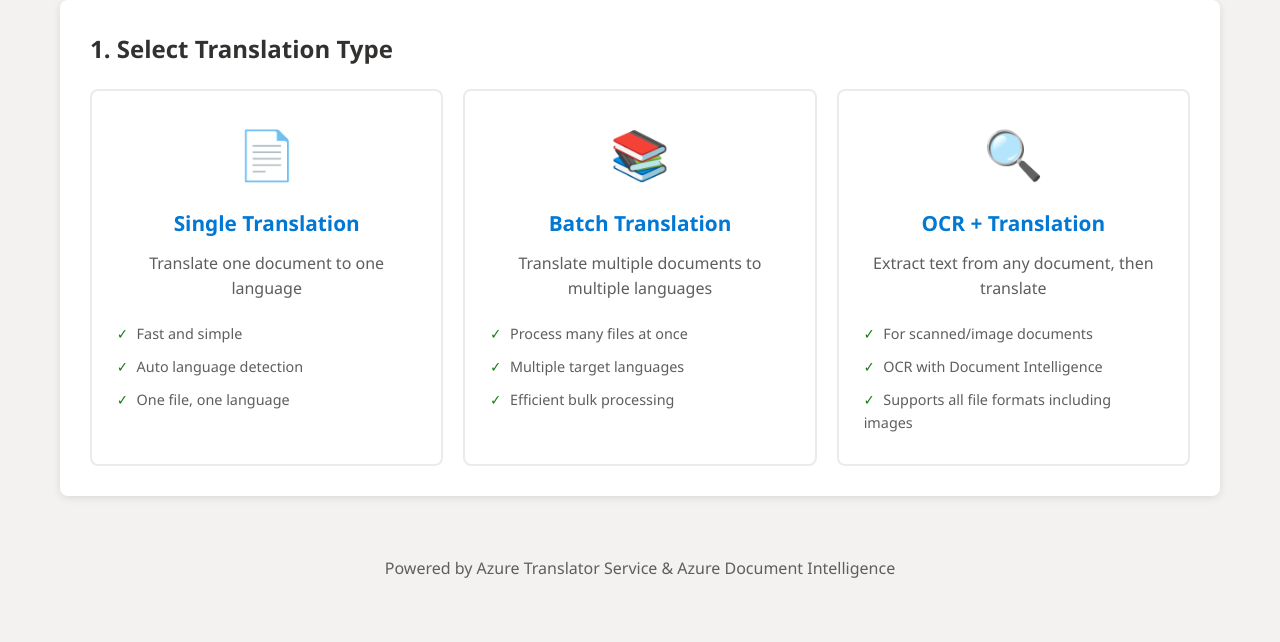
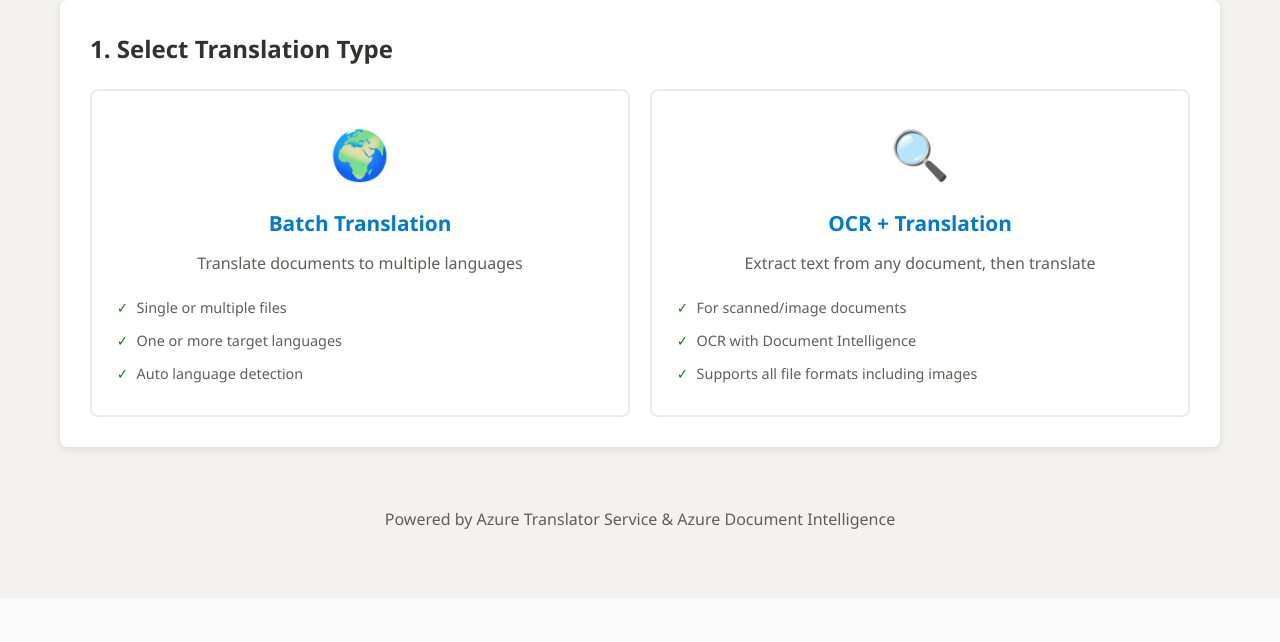
Before and after one commit to christopherwoodland/translate-api-and-ui, a Flask app: page / in a window 1280 px wide. Shown: the part 202-844 px from the top of the page. After the commit the page ends 731 px from the top, so only its background shows below. Run offline with Flask 3, Linux system fonts and the light colour scheme; some libraries are stand-ins or nearby versions.

Commit message:
Refine translation type options and update UI elements for clarity

```diff
--- a/static/js/app.js
+++ b/static/js/app.js
@@ -123,14 +123,14 @@ function selectType(type) {
     const languageLimitNotice = document.getElementById('language-limit-notice');
     const languageLimitText = document.getElementById('language-limit-text');
 
-    if (type === 'single' || type === 'ocr') {
+    if (type === 'ocr') {
         fileInput.removeAttribute('multiple');
         fileLimitText.textContent = 'Select one document file (max 100MB)';
         languageLimitNotice.style.display = 'block';
         languageLimitText.textContent = 'Select exactly one target language';
     } else {
         fileInput.setAttribute('multiple', 'multiple');
-        fileLimitText.textContent = 'Select multiple document files (max 100MB each)';
+        fileLimitText.textContent = 'Select one or more document files (max 100MB each)';
         languageLimitNotice.style.display = 'block';
         languageLimitText.textContent = 'Select one or more target languages';
     }
@@ -163,8 +163,8 @@ function handleFiles(files) {
         return;
     }
 
-    // For single/ocr, only allow one file
-    if ((selectedType === 'single' || selectedType === 'ocr') && uploadedFiles.length > 0) {
+    // For OCR, only allow one file
+    if (selectedType === 'ocr' && uploadedFiles.length > 0) {
         uploadedFiles = [];
     }
 
@@ -174,7 +174,7 @@ function handleFiles(files) {
             return;
         }
 
-        if ((selectedType === 'single' || selectedType === 'ocr') && uploadedFiles.length === 0) {
+        if (selectedType === 'ocr' && uploadedFiles.length === 0) {
             uploadedFiles.push(file);
         } else if (selectedType === 'batch') {
             uploadedFiles.push(file);
@@ -249,7 +249,7 @@ function removeFile(index) {
 function toggleLanguage(code) {
     const option = document.querySelector(`.language-option[data-code="${code}"]`);
 
-    if (selectedType === 'single' || selectedType === 'ocr') {
+    if (selectedType === 'ocr') {
         // Single selection
         selectedLanguages = [code];
         document.querySelectorAll('.language-option').forEach(opt => {
--- a/templates/index.html
+++ b/templates/index.html
@@ -18,25 +18,14 @@
             <section class="card">
                 <h2>1. Select Translation Type</h2>
                 <div class="translation-types">
-                    <div class="type-option" data-type="single">
-                        <div class="type-icon">📄</div>
-                        <h3>Single Translation</h3>
-                        <p>Translate one document to one language</p>
+                    <div class="type-option" data-type="batch">
+                        <div class="type-icon">🌍</div>
+                        <h3>Batch Translation</h3>
+                        <p>Translate documents to multiple languages</p>
                         <ul>
-                            <li>Fast and simple</li>
+                            <li>Single or multiple files</li>
+                            <li>One or more target languages</li>
                             <li>Auto language detection</li>
-                            <li>One file, one language</li>
-                        </ul>
-                    </div>
-
-                    <div class="type-option" data-type="batch">
-                        <div class="type-icon">📚</div>
-                        <h3>Batch Translation</h3>
-                        <p>Translate multiple documents to multiple languages</p>
-                        <ul>
-                            <li>Process many files at once</li>
-                            <li>Multiple target languages</li>
-                            <li>Efficient bulk processing</li>
                         </ul>
                     </div>
 
```
